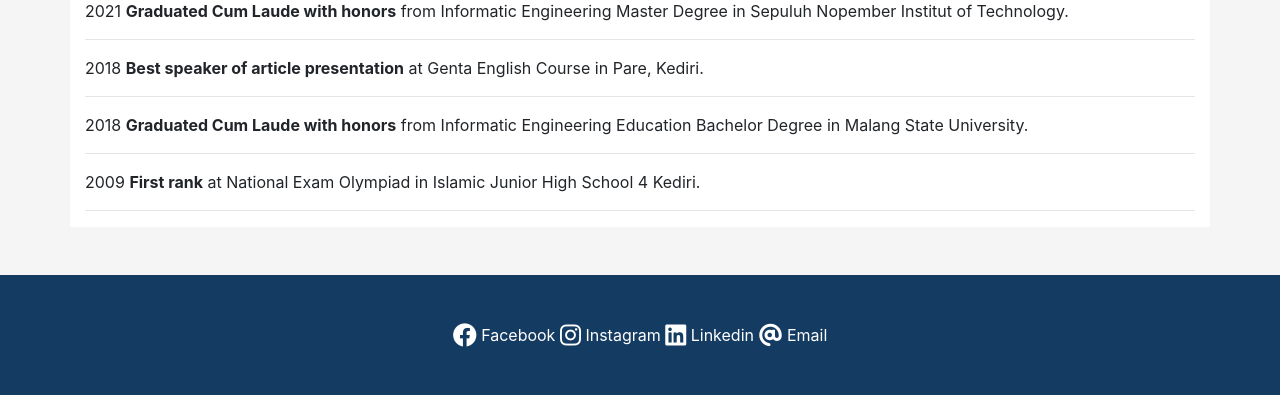
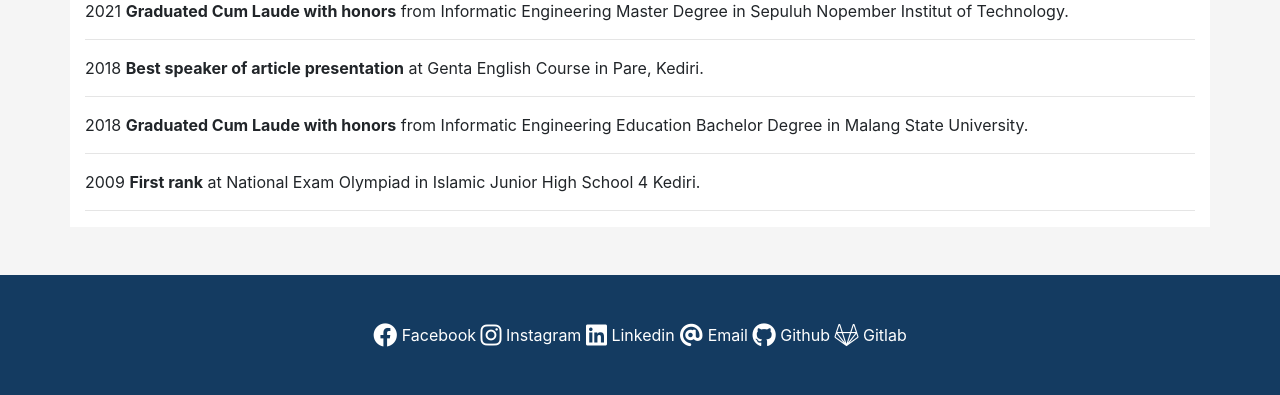
Before and after one commit to naffzzz/naffzzz.github.io, a PHP site: page / in a window 1280 px wide. Shown: the part 2777-3172 px from the top of the page. Run offline with PHP 8.4, Linux system fonts and the light colour scheme; some libraries are stand-ins or nearby versions.

Commit message:
Update index.php

```diff
--- a/index.php
+++ b/index.php
@@ -330,6 +330,8 @@
           <a href="https://www.instagram.com/zulfa_nafa/" style="text-decoration: none;" class="text-white" target="_blank"><i class="fa-brands fa-instagram fa-xl"></i> Instagram </a>
           <a href="https://www.linkedin.com/in/nafa-zulfa-ab85a1119/" style="text-decoration: none;" class="text-white" target="_blank"><i class="fa-brands fa-linkedin fa-xl"></i> Linkedin </a>
           <a href="https://mail.google.com/mail/?view=cm&fs=1&tf=1&to=naffzzz@gmail.com" style="text-decoration:none;" class="text-white" target="_blank"><i class="fa-solid fa-at fa-xl"></i> Email </a>
+          <a href="https://github.com/naffzzz" style="text-decoration:none;" class="text-white" target="_blank"><i class="fa-brands fa-github fa-xl"></i> Github </a>
+          <a href="https://gitlab.dot.co.id/naffzzz" style="text-decoration:none;" class="text-white" target="_blank"><i class="fa-brands fa-gitlab fa-xl"></i></i> Gitlab </a>
         </center>
       </div>
     </footer>
```
